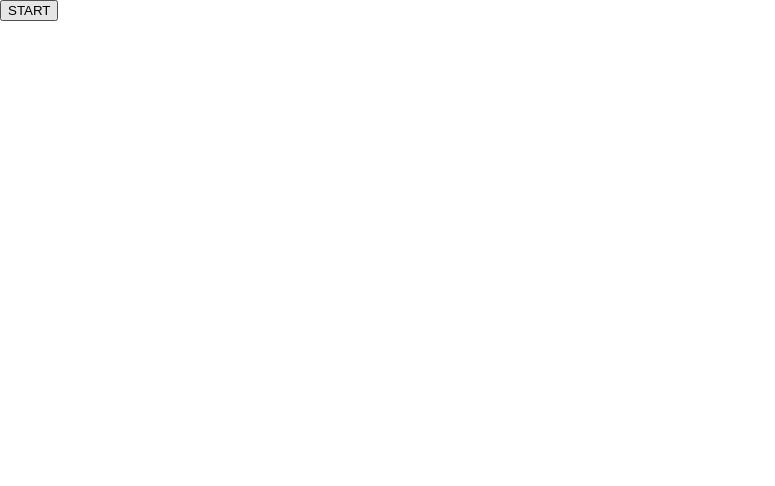
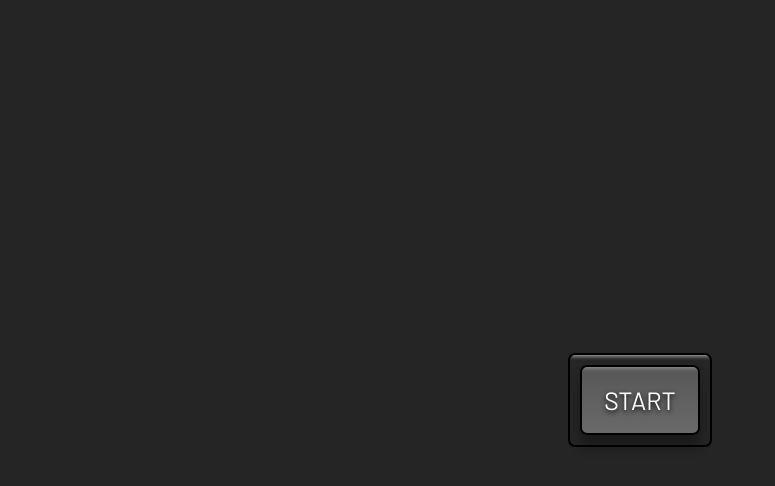
Before and after one commit to abudiab/picture-in-picture, a plain HTML site: page index.html in a window 1280 px wide. Shown: the whole page, without its empty margins (0-775 px from the left). Drawn offline with Linux system fonts and the light colour scheme.

Commit message:
style done

```diff
--- a/style.css
+++ b/style.css
@@ -1,3 +1,4 @@
+@import url("https://fonts.googleapis.com/css2?family=Barlow&display=swap");
 
 html {
   box-sizing: border-box;
@@ -6,4 +7,42 @@ html {
 body {
   margin: 0;
   min-height: 100vh;
+  display: flex;
+  align-items: center;
+  justify-content: center;
+  background: rgb(37, 37, 37);
 }
+
+/* Cool button style credit to Jacinto Wong */
+
+.button-container {
+  border: 2px solid black;
+  padding: 10px;
+  border-radius: 7px;
+  box-shadow: inset 0 20px 4px -19px rgba(255, 255, 255, 0.7);
+}
+
+button {
+  cursor: pointer;
+  outline: none;
+  width: 120px;
+  height: 70px;
+  font-family: Barlow, sans-serif;
+  font-size: 25px;
+  color: white;
+  text-shadow: 0 2px 5px black;
+  background: linear-gradient(to top, #696969, #575757);
+  border: 2px solid black;
+  border-radius: 7px;
+  box-shadow: inset 0 20px 4px -19px rgba(255, 255, 255, 0.4),
+    0 12px 12px 0 rgba(0, 0, 0, 0.3);
+}
+
+button:hover {
+  background: linear-gradient(to bottom, #696969, #575757);
+}
+
+button:active {
+  transform: translateY(3px);
+  box-shadow: 0 6px 6px 0 rgba(0, 0, 0, 0.3);
+}
```
